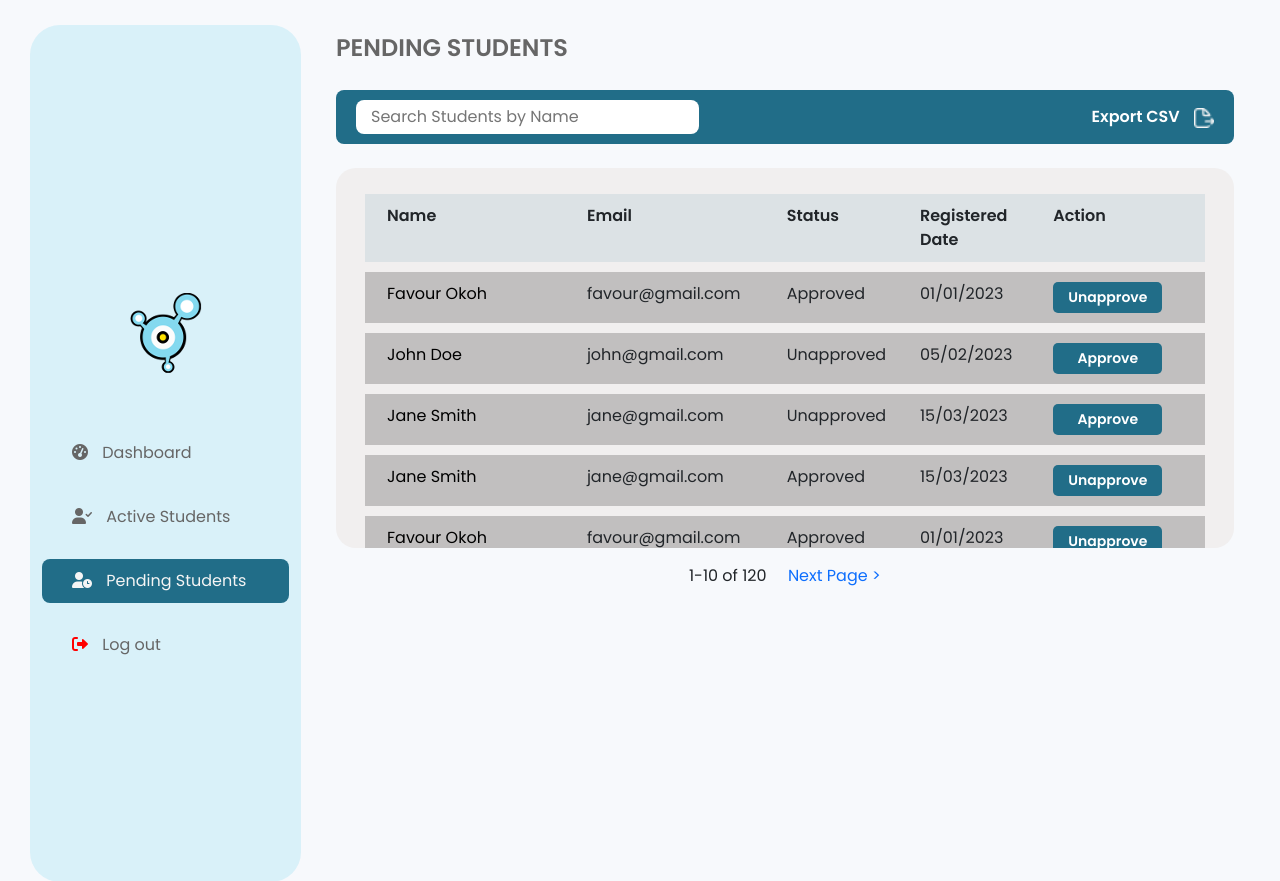
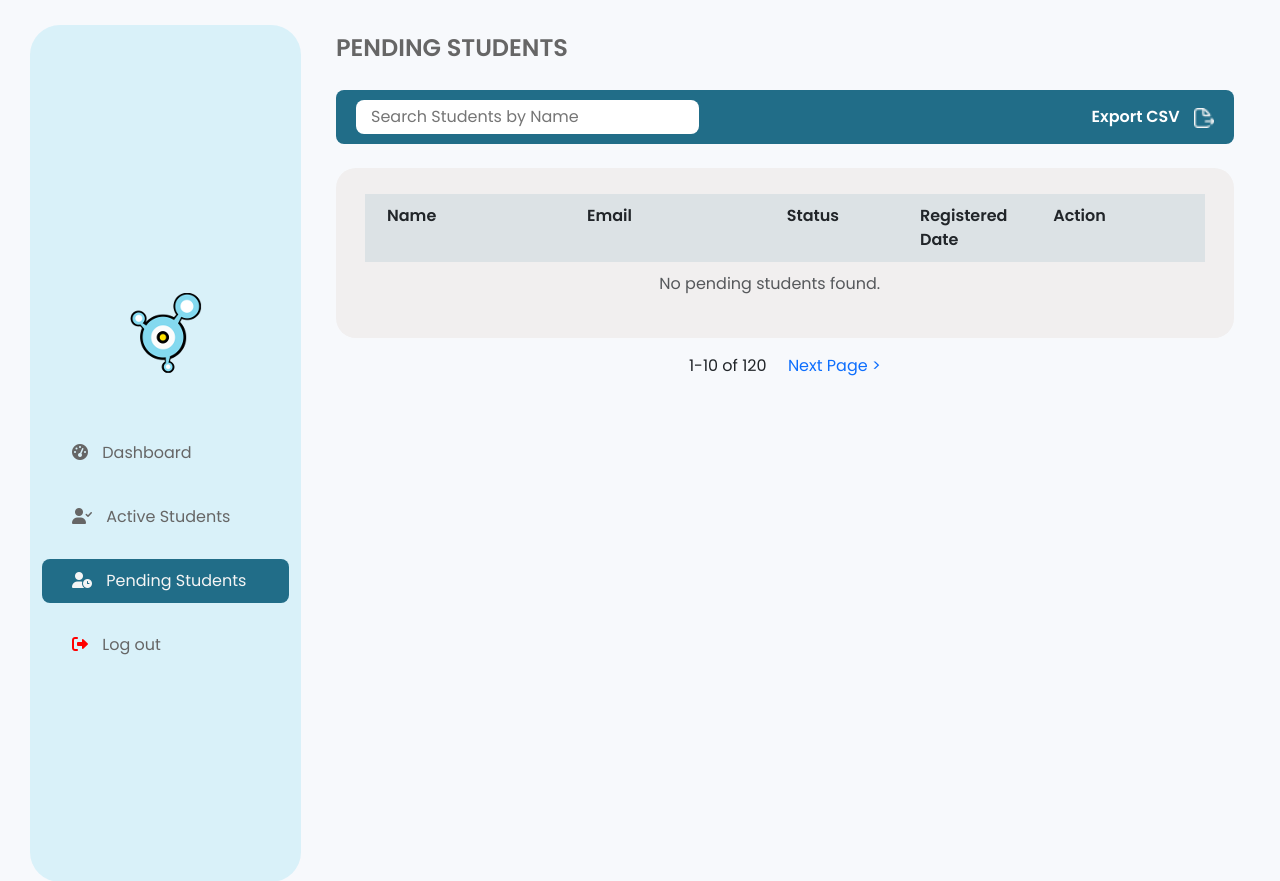
Before and after one commit to skipthatcruise/ayitigniter3, a CodeIgniter 4 app: the page made by app/Views/pending_students/pending_students.php in a window 1280 px wide. Shown: the top 881 px of the page. Run offline with PHP 8.4 and a stand-in for CodeIgniter, Linux system fonts and the light colour scheme; the template is opened without the code that fills it, so the values that code supplies are empty; some libraries are stand-ins or nearby versions.

Commit message:
updates done to the pending page

```diff
--- a/app/Config/Routes.php
+++ b/app/Config/Routes.php
@@ -15,5 +15,6 @@ $routes->post('registration/save', 'Registration::save');
 $routes->get('success', 'Registration::success');
 $routes->get('dashboard', 'Dashboard::dash');
 $routes->get('active_students', 'ActiveStudents::active');
+// $routes->get('pending_students', 'PendingStudents::pending');
 $routes->get('pending_students', 'PendingStudents::pending');
 $routes->get('login', 'Login::login');
--- a/app/Views/pending_students/pending_students.php
+++ b/app/Views/pending_students/pending_students.php
@@ -52,135 +52,52 @@
                         </div>
 
                         <!-- Student Card 1 -->
-                        <div class="st-card row student-card">
-                            <div class="col-md-3"><a href="">Favour Okoh</a></div>
-                            <div class="col-md-3">favour@gmail.com</div>
+                        <div class="st-card">
+                                    <?php if (!empty($students) && is_array($students)): ?>
+                    <?php foreach ($students as $student): ?>
+                        <div class="row student-card mb-3 p-2 border rounded align-items-center">
+                            <!-- Full Name -->
+                            <div class="col-md-3">
+                                <a href="#" class="text-decoration-none">
+                                    <?= esc($student['fullname']) ?>
+                                </a>
+                            </div>
+
+                            <!-- Email -->
+                            <div class="col-md-3">
+                                <?= esc($student['email']) ?>
+                            </div>
+
+                            <!-- Status -->
                             <div class="col-md-2">
-                                <span class="">Approved</span>
+                                <span class=""><?= $student['status'] ?? 'Pending' ?></span>
                             </div>
-                            <div class="col-md-2">01/01/2023</div>
+
+                            <!-- Registered Date -->
                             <div class="col-md-2">
-                                <button class="btn btn-danger btn-sm w-100">Unapprove</button>
+                                <?= esc(date('d/m/Y', strtotime($student['registered_date']))) ?>
+                            </div>
+
+                            <!-- Action Button -->
+                            <div class="col-md-2">
+                                <?php if ($student['status'] == 'Approved'): ?>
+                                    <button class="btn btn-danger btn-sm w-100">Unapprove</button>
+                                <?php else: ?>
+                                    <button class="btn btn-success btn-sm w-100">Approve</button>
+                                <?php endif; ?>
                             </div>
                         </div>
-
-                        <!-- Student Card 2 -->
-                        <div class="st-card row student-card">
-                            <div class="col-md-3"><a href="">John Doe</a></div>
-                            <div class="col-md-3">john@gmail.com</div>
-                            <div class="col-md-2">
-                                <span class="">Unapproved</span>
-                            </div>
-                            <div class="col-md-2">05/02/2023</div>
-                            <div class="col-md-2">
-                                <button class="btn btn-success btn-sm w-100">Approve</button>
-                            </div>
+                    <?php endforeach; ?>
+                <?php else: ?>
+                    <div class="row">
+                        <div class="col-12 text-center">
+                            <p class="text-muted">No pending students found.</p>
                         </div>
-
-                        <!-- Student Card 3 -->
-                        <div class="st-card row student-card">
-                            <div class="col-md-3"><a href="">Jane Smith</a></div>
-                            <div class="col-md-3">jane@gmail.com</div>
-                            <div class="col-md-2">
-                                <span class="">Unapproved</span>
-                            </div>
-                            <div class="col-md-2">15/03/2023</div>
-                            <div class="col-md-2">
-                                <button class="btn btn-success btn-sm w-100">Approve</button>
-                            </div>
-                        </div>
-
-                         <!-- Student Card 4 -->
-                         <div class="st-card row student-card">
-                            <div class="col-md-3"><a href="">Jane Smith</a></div>
-                            <div class="col-md-3">jane@gmail.com</div>
-                            <div class="col-md-2">
-                                <span class="">Approved</span>
-                            </div>
-                            <div class="col-md-2">15/03/2023</div>
-                            <div class="col-md-2">
-                                <button class="btn btn-danger btn-sm w-100">Unapprove</button>
-                            </div>
-                        </div>
-
-                          <!-- Student Card 5 -->
-                        <div class="st-card row student-card">
-                            <div class="col-md-3"><a href="">Favour Okoh</a></div>
-                            <div class="col-md-3">favour@gmail.com</div>
-                            <div class="col-md-2">
-                                <span class="">Approved</span>
-                            </div>
-                            <div class="col-md-2">01/01/2023</div>
-                            <div class="col-md-2">
-                                <button class="btn btn-danger btn-sm w-100">Unapprove</button>
-                            </div>
-                        </div>
-
-                        <!-- Student Card 6 -->
-                        <div class="st-card row student-card">
-                            <div class="col-md-3"><a href="">John Doe</a></div>
-                            <div class="col-md-3">john@gmail.com</div>
-                            <div class="col-md-2">
-                                <span class="">Unapproved</span>
-                            </div>
-                            <div class="col-md-2">05/02/2023</div>
-                            <div class="col-md-2">
-                                <button class="btn btn-success btn-sm w-100">Approve</button>
-                            </div>
-                        </div>
-
-                        <!-- Student Card 7 -->
-                        <div class="st-card row student-card">
-                            <div class="col-md-3"><a href="">Jane Smith</a></div>
-                            <div class="col-md-3">jane@gmail.com</div>
-                            <div class="col-md-2">
-                                <span class="">Unapproved</span>
-                            </div>
-                            <div class="col-md-2">15/03/2023</div>
-                            <div class="col-md-2">
-                                <button class="btn btn-success btn-sm w-100">Approve</button>
-                            </div>
-                        </div>
-
-                         <!-- Student Card 8 -->
-                         <div class="st-card row student-card">
-                            <div class="col-md-3"><a href="">Jane Smith</a></div>
-                            <div class="col-md-3">jane@gmail.com</div>
-                            <div class="col-md-2">
-                                <span class="">Approved</span>
-                            </div>
-                            <div class="col-md-2">15/03/2023</div>
-                            <div class="col-md-2">
-                                <button class="btn btn-danger btn-sm w-100">Unapprove</button>
-                            </div>
-                        </div>
+                    </div>
+                <?php endif; ?>
+                                    </div>
 
 
-                        <!-- Student Card 9 -->
-                        <div class="st-card row student-card">
-                            <div class="col-md-3"><a href="">Jane Smith</a></div>
-                            <div class="col-md-3">jane@gmail.com</div>
-                            <div class="col-md-2">
-                                <span class="">Unapproved</span>
-                            </div>
-                            <div class="col-md-2">15/03/2023</div>
-                            <div class="col-md-2">
-                                <button class="btn btn-success btn-sm w-100">Approve</button>
-                            </div>
-                        </div>
-
-                         <!-- Student Card 10 -->
-                         <div class="st-card row student-card">
-                            <div class="col-md-3"><a href="">Jane Smith</a></div>
-                            <div class="col-md-3">jane@gmail.com</div>
-                            <div class="col-md-2">
-                                <span class="">Approved</span>
-                            </div>
-                            <div class="col-md-2">15/03/2023</div>
-                            <div class="col-md-2">
-                                <button class="btn btn-danger btn-sm w-100">Unapprove</button>
-                            </div>
-                        </div>
 
 
 
```
Also changed, not shown: app/Controllers/PendingStudents.php (+41 -1 lines), 1 other file.
